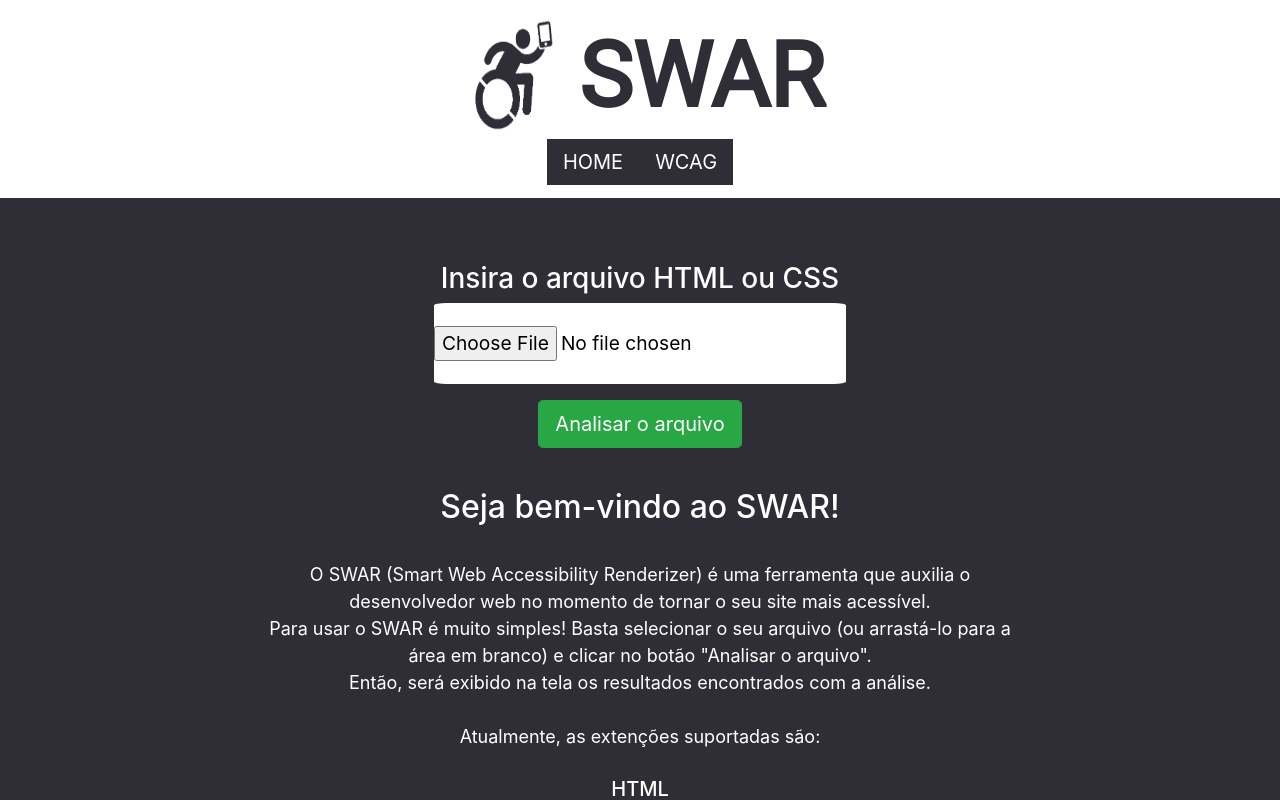
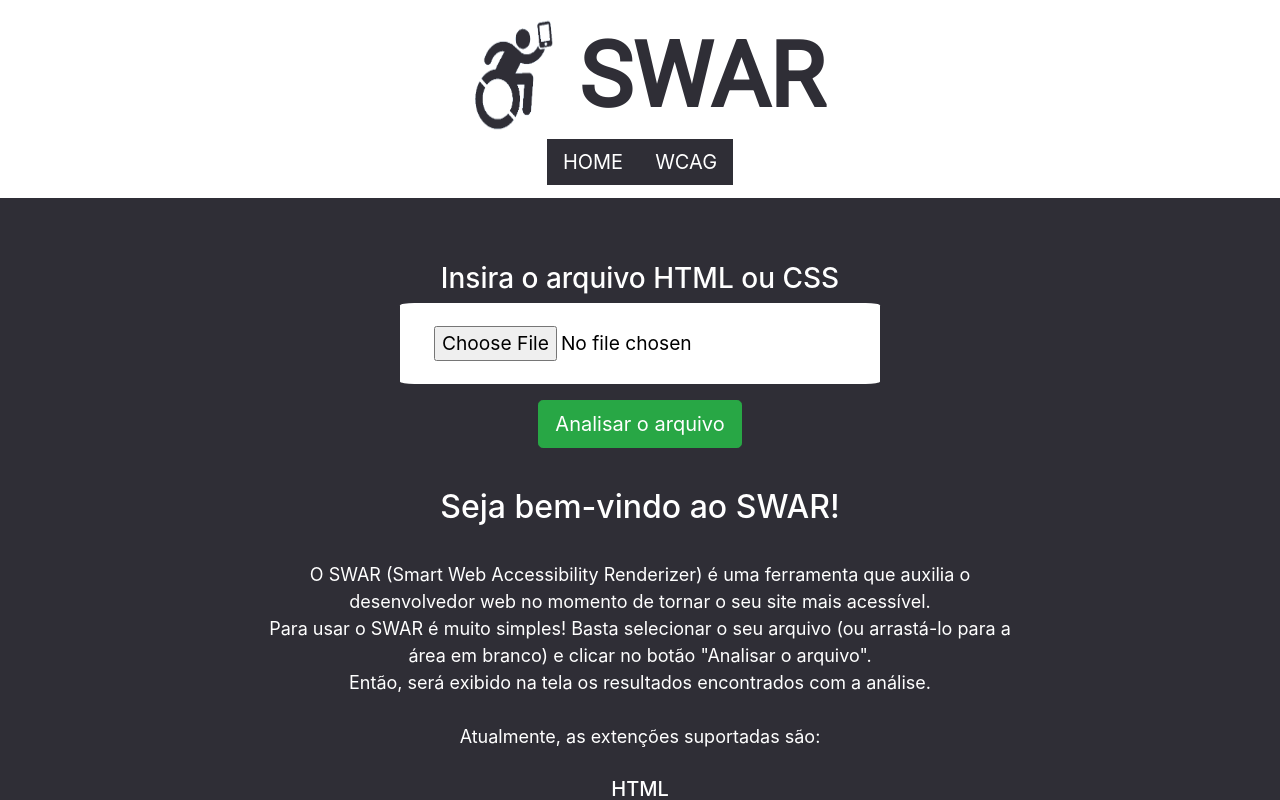
Before and after one commit to jullysilva/SWAR, a React (Create React App) app: page / in a window 1280 px wide. Shown: the top 800 px of the page. Built offline with nearby package versions, Linux system fonts and the light colour scheme.

Commit message:
arqui... selecionado

```diff
--- a/src/custom.css
+++ b/src/custom.css
@@ -1,6 +1,6 @@
 
 input[type = 'file']{
-    padding: 2% 0%;
+    padding: 2% 3%;
     color: #000;
     background-color: white;
     border: none;
```
